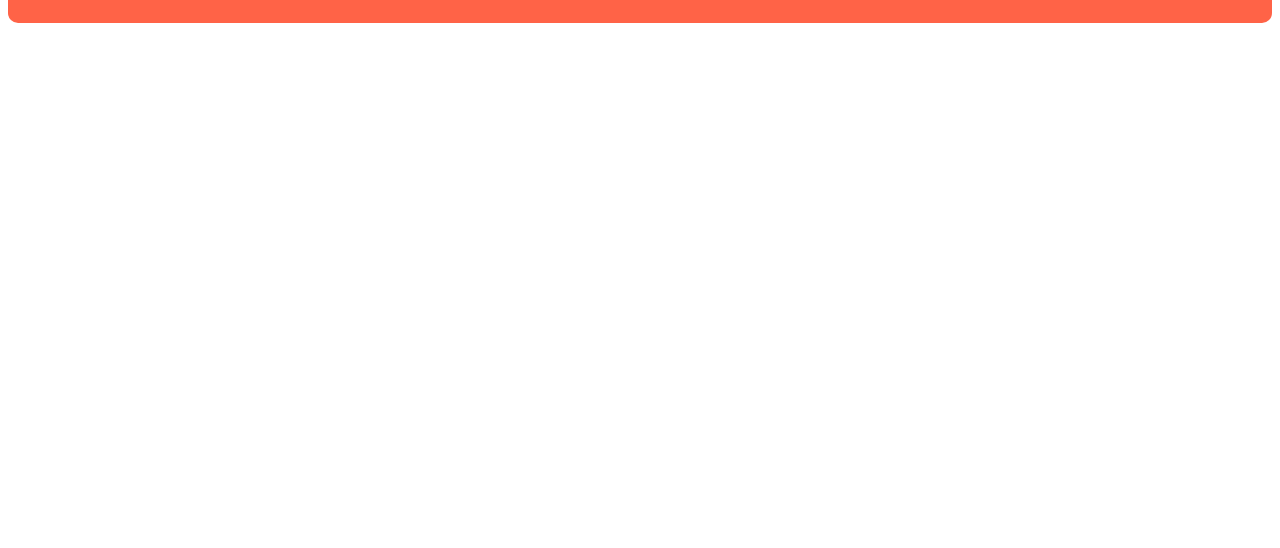
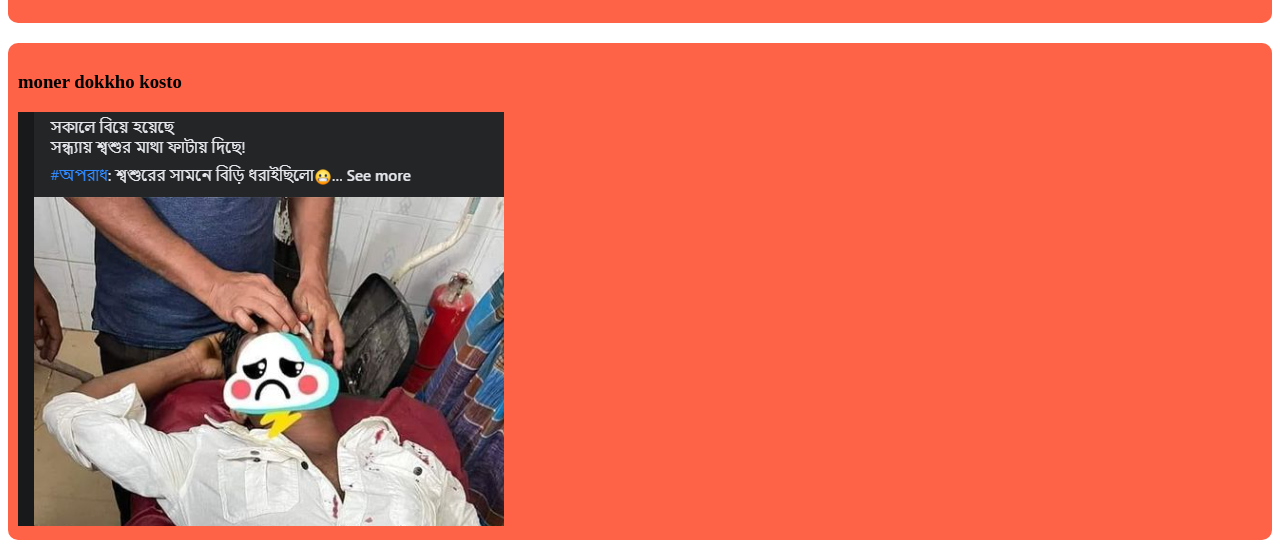
Before and after one commit to muhammadjahid11/my-simple-website-tow, a plain HTML site: page index.html in a window 1280 px wide. Shown: the part 493-1041 px from the top of the page. Before the commit the page ends 800 px from the top, so only its background shows below. Drawn offline with Linux system fonts and the light colour scheme.

Commit message:
add the blog img part three

```diff
--- a/index.html
+++ b/index.html
@@ -19,5 +19,9 @@
         <h1>my simple website tow my simple website tow</h1>
         <p>Lorem ipsum dolor sit, amet consectetur adipisicing elit. Eum et accusamus, nemo perferendis quo libero. Quae possimus esse enim laboriosam dolores saepe iure, dignissimos, doloribus totam cum qui odio eveniet?</p>
       </div>
+      <div>
+        <h3>moner dokkho kosto</h3>
+        <img src="image/go besara.png" alt="">
+      </div>
 </body>
 </html>
```
Also changed, not shown: image/go besara.png (added).
